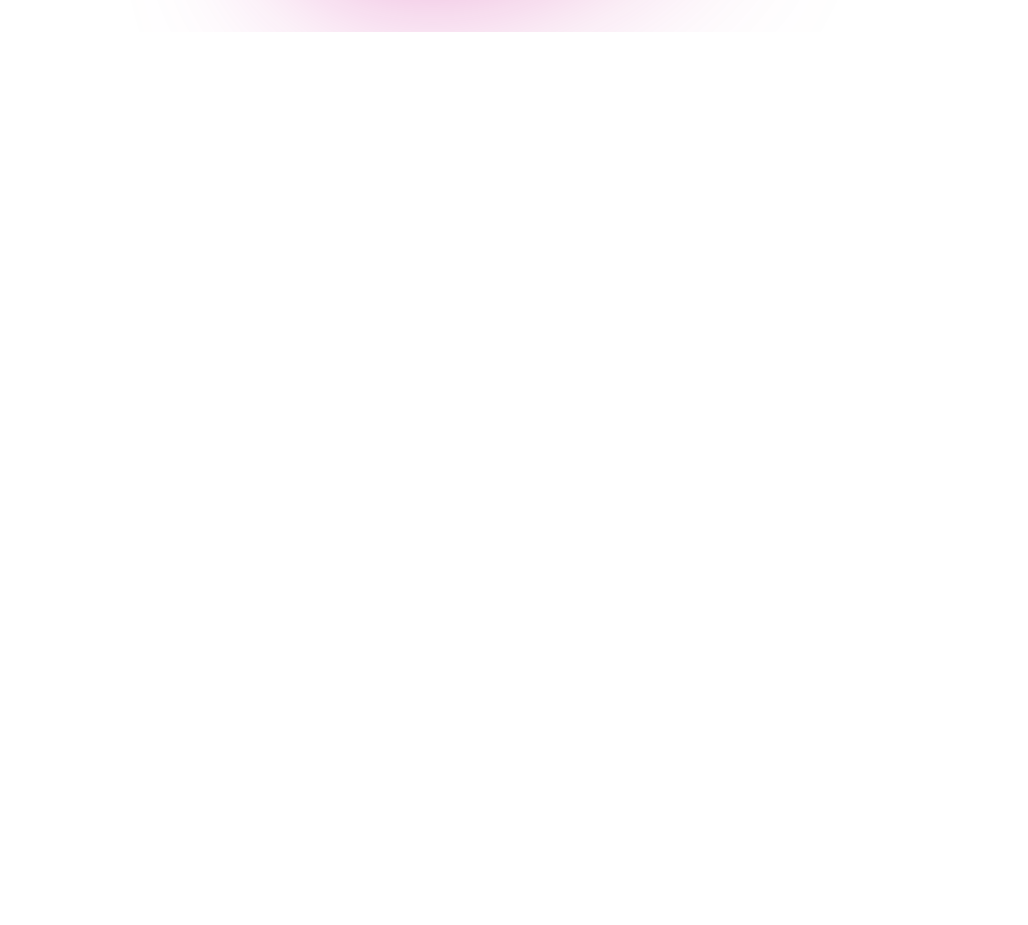
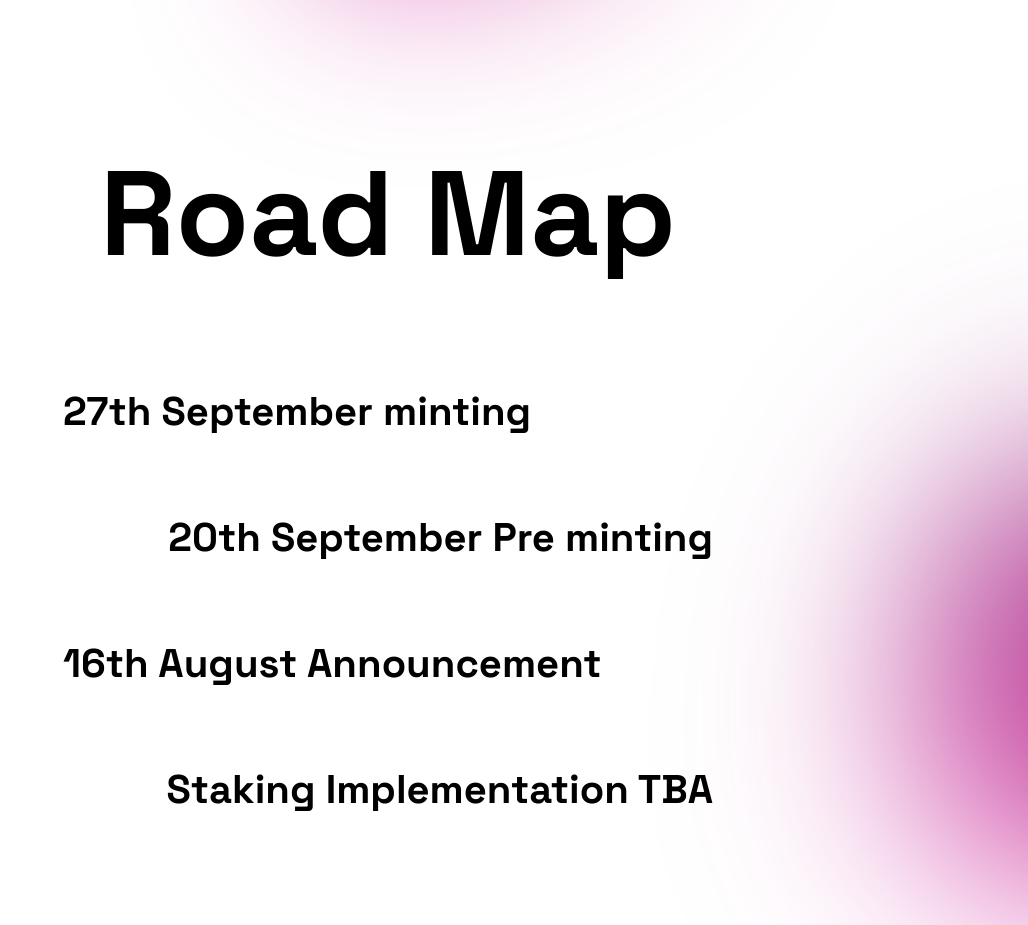
Before and after one commit to abdelaliabouelhassan/nft-landing-page, a Nuxt app: page / in a window 1280 px wide. Shown: the part 4020-4945 px from the top of the page, without its empty margins (252-1280 px from the left). Before the commit the page ends 4052 px from the top, so only its background shows below. Built offline with nearby package versions, Linux system fonts and the light colour scheme.

Commit message:
finished fifth Section2

```diff
--- /dev/null
+++ b/components/partials/home/FifithSection.vue
@@ -0,0 +1,24 @@
+<template>
+    <section class=" pt-[169px] pb-[197px] overflow-x-clip lg:py-[117px]">
+        <div class="flex w-full max-w-[90rem] mx-auto px-4 relative">
+
+            <div class="w-full max-w-[515px] mx-auto flex flex-col gap-y-[70px] z-10 lg:max-w-[650px] lg:gap-y-[90px] ">
+                <h1 class="text-[3.75rem]  text-center z-10 font-bold lg:text-[7.5rem]">Road Map</h1>
+                <div class="text-3xl font-bold lg:text-[40px]">27th September minting</div>
+                <div class="text-3xl font-bold lg:text-[40px] text-end">20th September Pre minting</div>
+                <div class="text-3xl font-bold lg:text-[40px]">16th August Announcement</div>
+                <div class="text-3xl font-bold lg:text-[40px] text-end">Staking Implementation TBA</div>
+            </div>
+            <div class="absolute top-0 -right-64 z-0 lg:top-auto lg:bottom-0 h-fit">
+                <BlurUnit class="blur-[80px]"/>
+            </div>
+        </div>
+
+
+
+    </section>
+</template>
+<script setup>
+import BlurUnit from "@/components/UI/BlurUnitRotated.vue";
+
+</script>
--- a/components/partials/home/FourthSectin.vue
+++ b/components/partials/home/FourthSectin.vue
@@ -105,6 +105,5 @@
 
 <script setup>
 import BlurUnit from "@/components/UI/BlurUnitRotated.vue";
-import BaseButton from "@/components/UI/BaseButton.vue";
 
 </script>
--- a/pages/index.vue
+++ b/pages/index.vue
@@ -4,6 +4,7 @@
         <SecondSection />
         <ThirdSection />
         <FourthSectin />
+        <FifithSection />
     </div>
 </template>
 <script setup>
@@ -11,4 +12,5 @@ import HeroSection from '@/components/partials/home/HeroSection.vue'
 import SecondSection from '@/components/partials/home/SecondSection.vue'
 import ThirdSection from '@/components/partials/home/ThirdSection.vue'
 import FourthSectin from '@/components/partials/home/FourthSectin.vue'
+import FifithSection from '@/components/partials/home/FifithSection.vue'
 </script>
```
